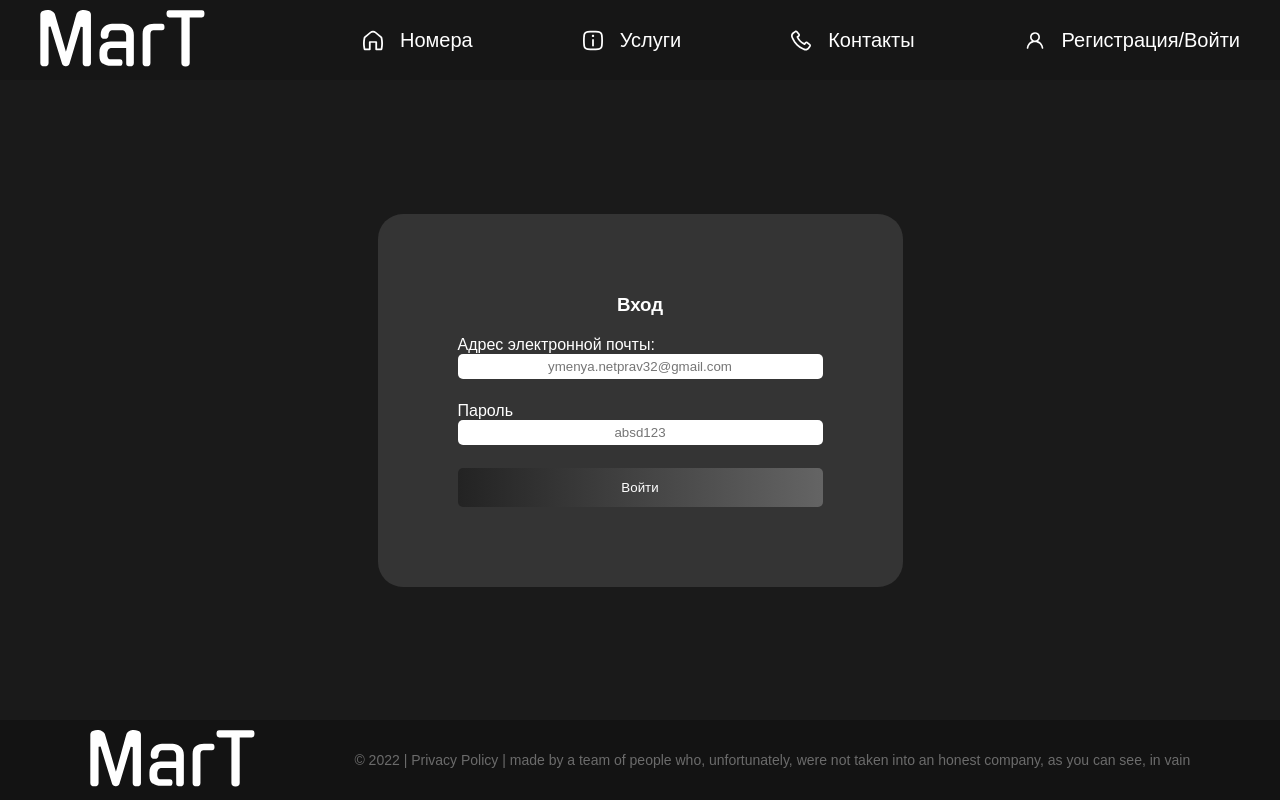
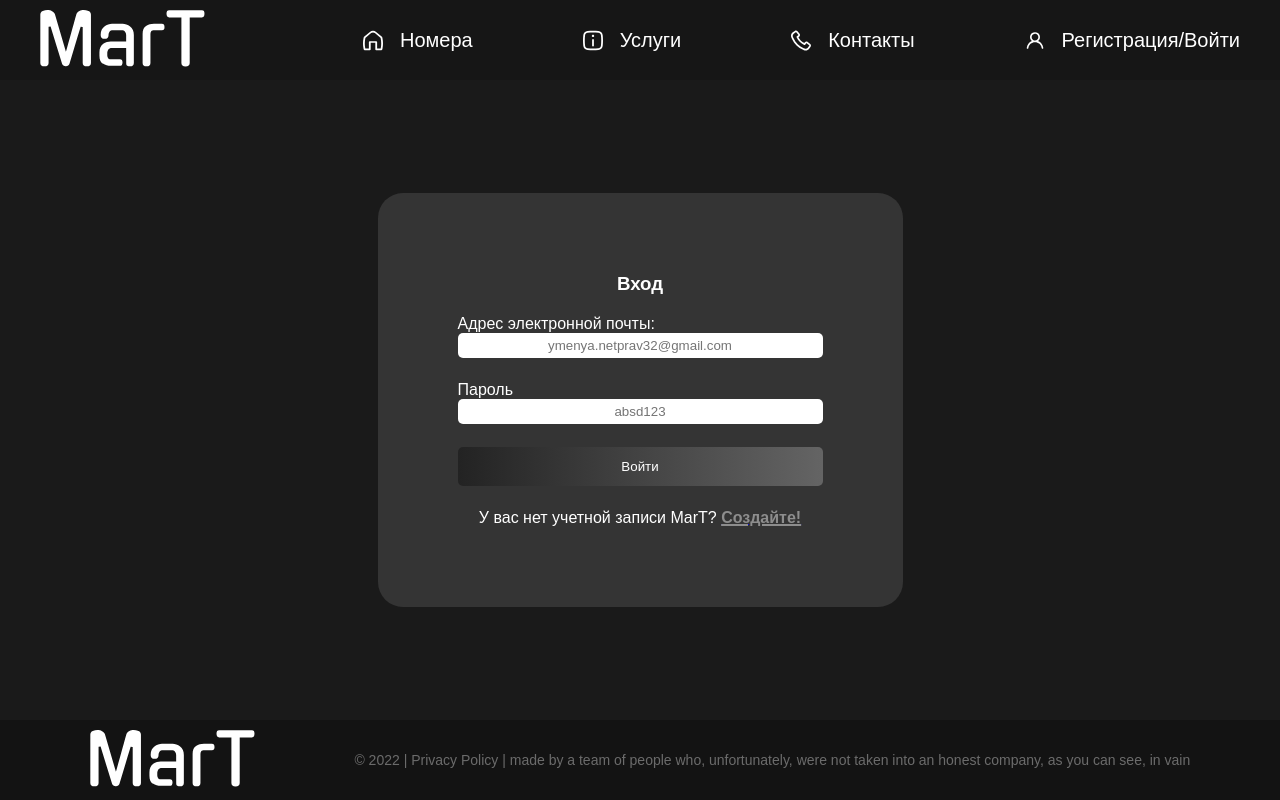
Before and after one commit to TEGGIT/MarT, a React (Create React App) app: page /login-page in a window 1280 px wide. Built offline with nearby package versions, Linux system fonts and the light colour scheme; a web font is replaced by a local one.

Commit message:
Закончил вёрстку старницы авторизации

```diff
--- a/src/components/Header/Header.jsx
+++ b/src/components/Header/Header.jsx
@@ -37,7 +37,7 @@ const Header = () => {
                 <p>Контакты</p>
               </div>
             </NavLink>
-            <NavLink to="/registration-page" className={classes.header__nav_link}>
+            <NavLink to="/login-page" className={classes.header__nav_link}>
               <div className={classes.header__nav__btns__container_gap}>
                 <img src={account} alt="Регистрация" />
                 <p>Регистрация/Войти</p>
--- a/src/components/Login/Login.jsx
+++ b/src/components/Login/Login.jsx
@@ -1,4 +1,5 @@
 import React from 'react';
+import {NavLink} from "react-router-dom";
 import Header from "../Header/Header";
 import Footer from "../Footer/Footer";
 import Input from '../UI/Input/Input'
@@ -32,7 +33,10 @@ const Login = () => {
                   type="submit"
                   text="Войти"
               />
-
+              <div className={classes.container__form_borderText}>
+              <p>У вас нет учетной записи MarT? <NavLink to="/registration-page"><span
+                  className={classes.create}>Создайте!</span></NavLink></p>
+          </div>
             </form>
           </div>
         </main>
--- a/src/components/Login/Login.module.scss
+++ b/src/components/Login/Login.module.scss
@@ -2,6 +2,12 @@
   display: flex;
   justify-content: center;
   align-items: center;
+}
+
+.create{
+  font-weight: 700;
+  text-decoration: underline 2px;
+  color: rgb(141, 141, 141);
 }
   .container{
     display: flex;
@@ -21,5 +27,11 @@
       gap: 1.4375rem;
       margin-top: 1.25rem;
       width: 22.813rem;
+
+
+      &_borderText{
+        display: flex;
+        justify-content: center;
+      }
     }
   }
```
